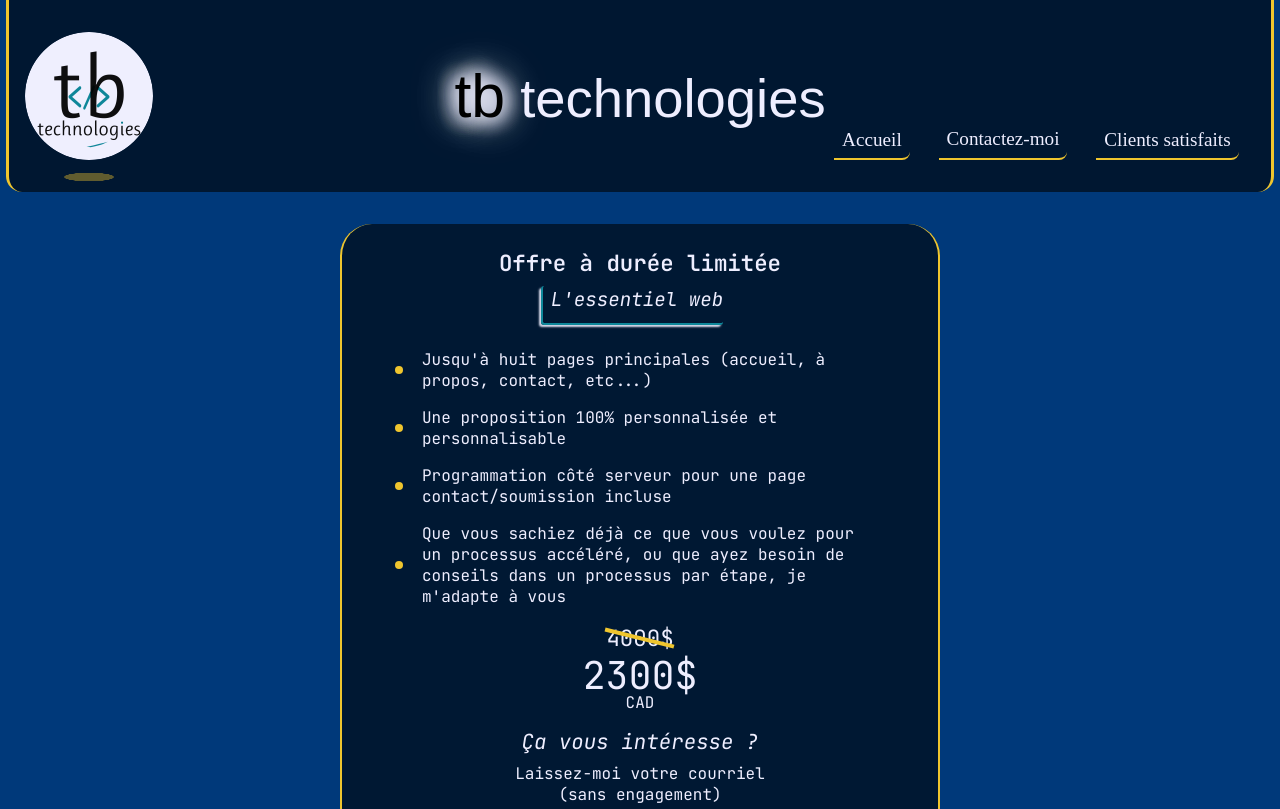
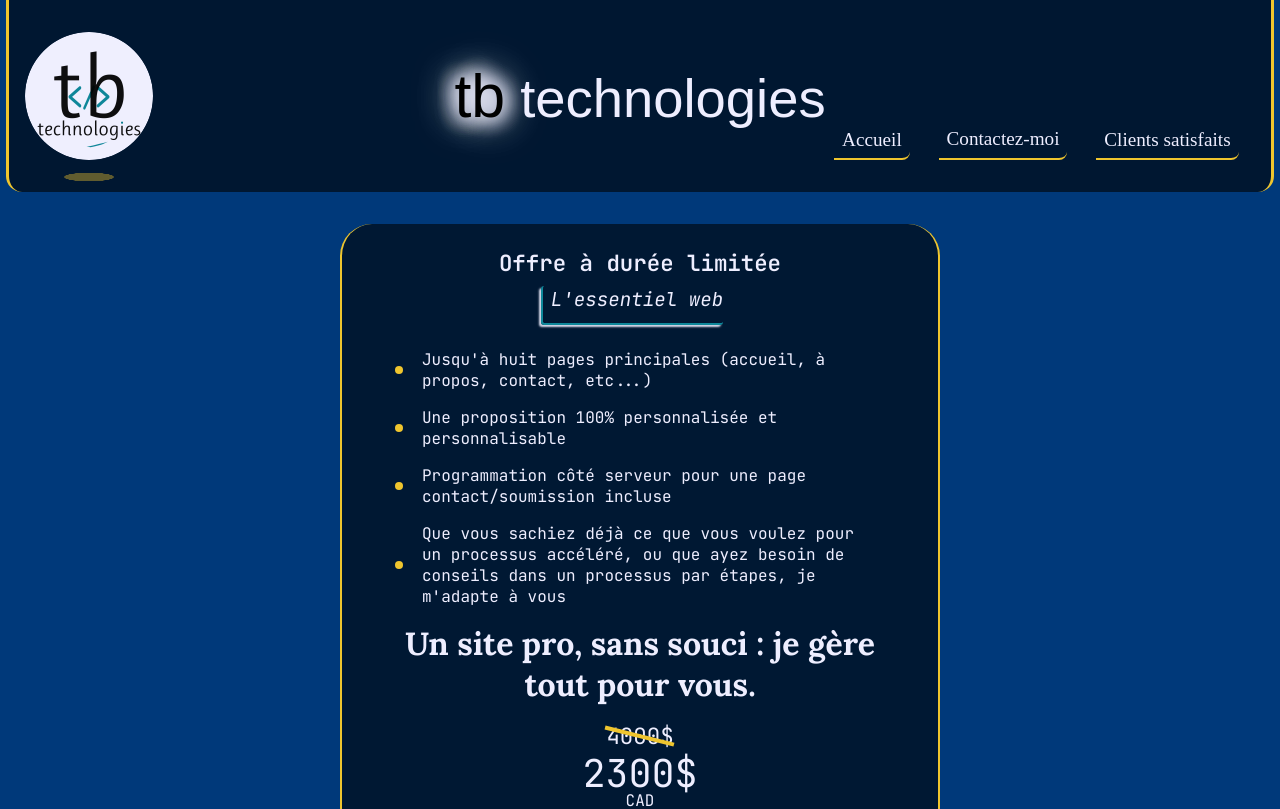
Before and after one commit to Fable54321/timothe-bissonnette, a React (Vite) app: page /offre in a window 1280 px wide. Shown: the top 809 px of the page. Built offline with nearby package versions, Linux system fonts and the light colour scheme; a web font is replaced by a local one.

Commit message:
first commit

```diff
--- a/src/Components/Advertisement/Advertisement.jsx
+++ b/src/Components/Advertisement/Advertisement.jsx
@@ -43,7 +43,7 @@ return (
         <article className={styles.Advertisement__content}>
             <h2 className={styles.Advertisement__title}>Offre à durée limitée</h2>
             <h3 className={styles.Advertisement__subTitle}>L&apos;essentiel web</h3>
-            <ul className={styles.Advertisement__list}>
+            <ul  className={styles.Advertisement__list}>
                 <li className={styles.Advertisement__item}>
                     Jusqu&apos;à huit pages principales (accueil, à propos, contact,
                     etc...)
@@ -57,11 +57,15 @@ return (
                 </li>
                 <li className={styles.Advertisement__item}>
                     Que vous sachiez déjà ce que vous voulez pour un processus accéléré,
-                    ou que ayez besoin de conseils dans un processus par étape, je
+                    ou que ayez besoin de conseils dans un processus par étapes, je
                     m&apos;adapte à vous{" "}
                 </li>
 
+
+
+
             </ul>
+            <p className={styles['Advertisement__description']}>Un site pro, sans souci : je gère tout pour vous.</p>
 
             <p className={styles['Advertisement__price--before']}>4000$</p>
             <p className={styles['Advertisement__price--after']}>2300$ <br/><span>CAD</span></p>
--- a/src/Components/Advertisement/Advertisement.module.scss
+++ b/src/Components/Advertisement/Advertisement.module.scss
@@ -8,6 +8,15 @@
     align-items: center;
     font-family: $ff-secondary;
     width: 95%;
+
+    &__description {
+        text-align: center;
+        margin-top: $sz-100;
+        width: max(80%, 270px);
+        font-size: $sz-200;
+        font-family: $ff-primary;
+        font-weight: 700;
+    }
 
     @media(min-width: 94em){
         font-size: 0.8em;
@@ -60,12 +69,12 @@
 
 
 
-
     }
 
     &__item {
 
         position: relative;
+
 
         &::before {
             position: absolute;
@@ -79,7 +88,15 @@
             background-color: $clr-accent-ylw;
 
         }
+
+        &--bold {
+            font-size: $sz-180;
+            font-weight: $fw-600;
+            text-align: center;
+        }
     }
+
+
 
     &__price--before {
         margin-top: $sz-100;
@@ -147,4 +164,6 @@
 }
 
 
+
+
 }
```
